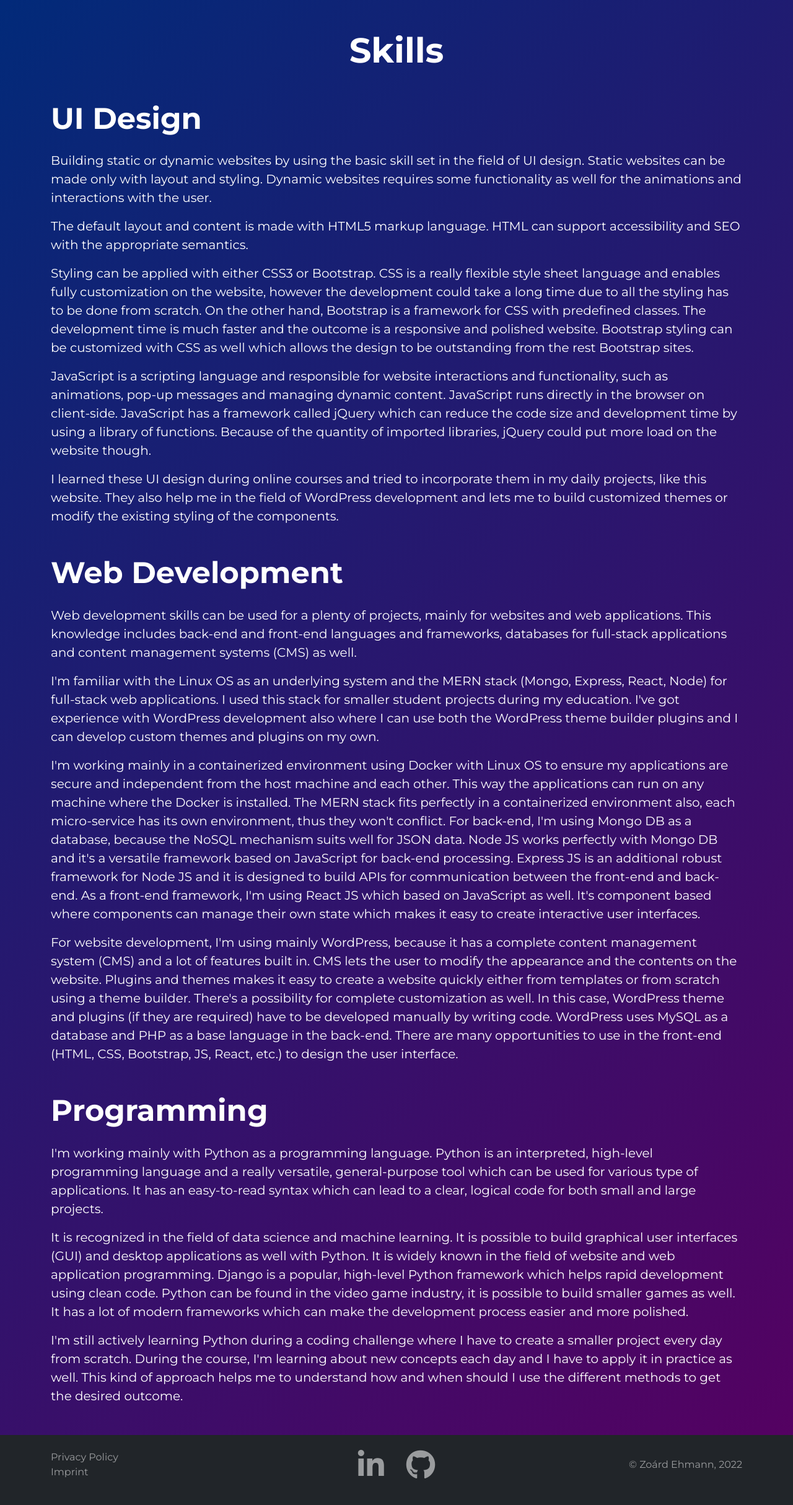
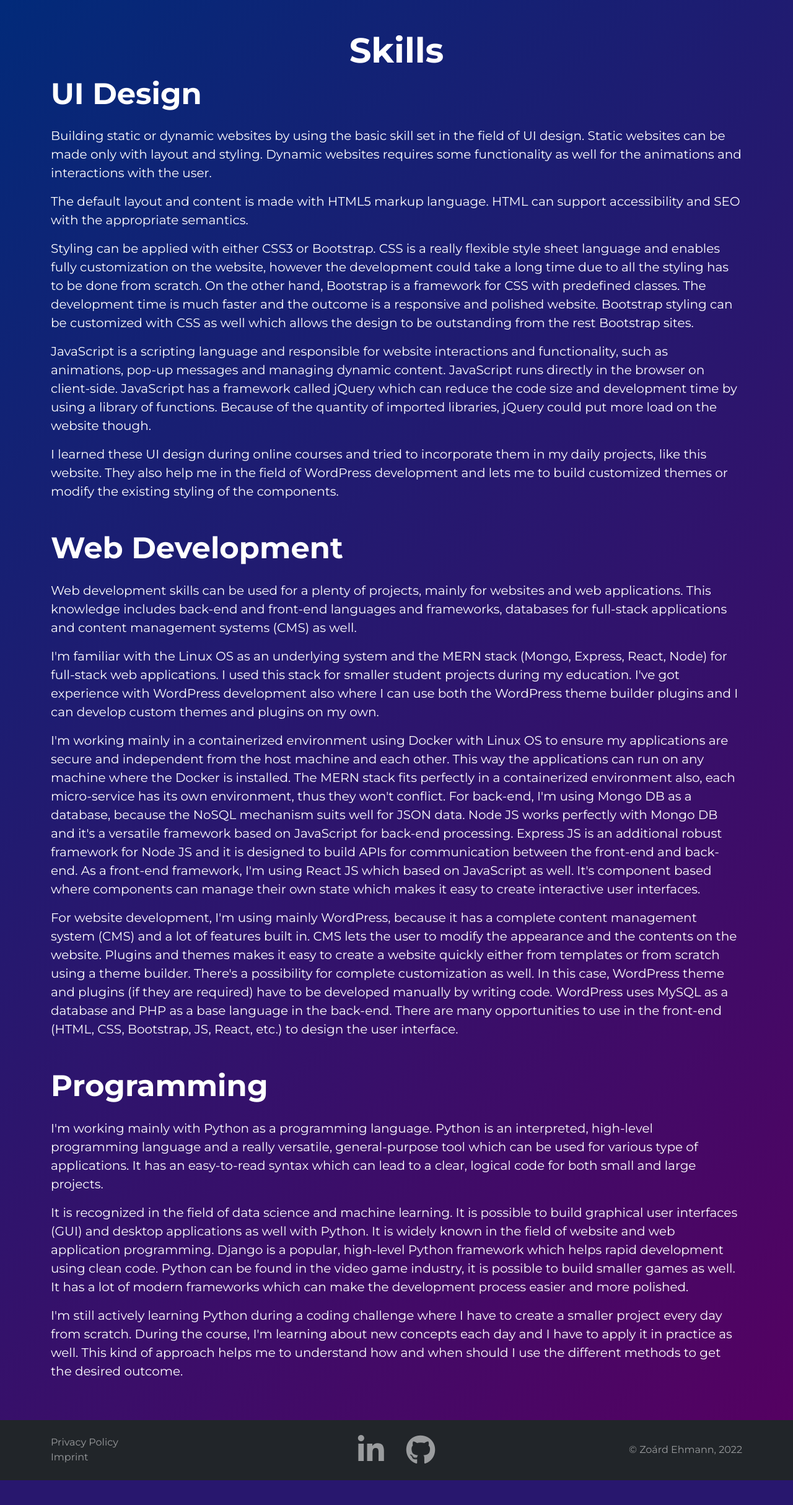
Before and after one commit to zoard-ehmann/portfolio-website, a Flask app: template templates/skills.html in a window 1280 px wide. Shown: the part 74-2503 px from the top of the page at 62% size. After the commit the page ends 2463 px from the top, so only its background shows below. Run offline with Flask 2, Linux system fonts and the light colour scheme; the template is opened without the code that fills it, so the values that code supplies are empty; some libraries are stand-ins or nearby versions.

Commit message:
Design fixing; sticking footer to bottom

```diff
--- a/templates/about.html
+++ b/templates/about.html
@@ -3,11 +3,11 @@
 
 {% block content %}
 
-<section class="mt-5 text-center">
+<section class="mb-5 text-center">
   <h1 class="display-4 my-main__title--bold">About</h1>
 </section>
 
-<section class="mt-5 text-center text-sm-start">
+<section class="text-center text-sm-start">
   <img src="{{ url_for('static', filename='images/zoard.jpg') }}" alt="Profile picture of Zoárd." class="img-fluid rounded-circle float-none float-sm-end ms-sm-3 mb-3" width="200">
   <p class="lead">My name is Zoárd and I live in Hungary in a pretty city with my beautiful girlfriend.</p>
   <p class="lead">I always wanted to dive into the world of IT and I was lucky enough to fit in a team at one of the market leader IT companies where I was able to gain hands-on experience.</p>
--- a/templates/base.html
+++ b/templates/base.html
@@ -18,12 +18,12 @@
   <header>
     {% include "header.html" %}
   </header>
-  <div class="container">
+  <div class="container d-flex flex-column min-vh-100 mt-5 mb-5">
     <main>
       {% block content %}{% endblock %}
     </main>
   </div>
-  <footer>
+  <footer class="mt-auto">
     {% include "footer.html" %}
   </footer>
   <script src="https://cdn.jsdelivr.net/npm/bootstrap@5.2.0-beta1/dist/js/bootstrap.bundle.min.js"></script>
--- a/templates/footer.html
+++ b/templates/footer.html
@@ -1,16 +1,16 @@
-<div class="mt-5 pt-4 pb-4 bg-dark">
+<div class="pt-4 pb-4 bg-dark">
   <div class="container">
     <div class="row text-center d-flex align-items-center">
-      <div class="col-md-4 text-md-start mb-3">
+      <div class="col-md-4 text-md-start mb-3 mb-md-0">
         <a class="d-block my-footer__text--muted" href="{{ url_for('privacy_policy') }}">Privacy Policy</a>
         <a class="d-block my-footer__text--muted" href="{{ url_for('imprint') }}">Imprint</a>
       </div>
-      <div class="col-md-4 mb-3">
+      <div class="col-md-4 mb-3 mb-md-0">
         <a class="my-footer__text--muted ps-3 pe-3" href="https://www.linkedin.com/in/zoard-ehmann/"><i class="fa-brands fa-linkedin-in fa-3x"></i></a>
         <a class="my-footer__text--muted ps-3 pe-3" href="https://github.com/zoard-ehmann"><i class="fa-brands fa-github fa-3x"></i></a>
       </div>
       <div class="col-md-4 text-md-end">
-        <p class="my-footer__text--muted">© Zoárd Ehmann, {{ now.year }}</p>
+        <p class="my-footer__text--muted m-0">© Zoárd Ehmann, {{ now.year }}</p>
       </div>
     </div>
   </div>
--- a/templates/header.html
+++ b/templates/header.html
@@ -1,4 +1,4 @@
-<nav class="navbar navbar-expand-lg bg-dark navbar-dark mb-5">
+<nav class="navbar navbar-expand-lg bg-dark navbar-dark">
   <div class="container">
     <a class="navbar-brand" href="{{ url_for('home') }}"><img src="{{ url_for('static', filename='images/logo.svg') }}" width="200" alt="Zoárd's Logo"></a>
     <button class="navbar-toggler" type="button" data-bs-toggle="collapse" data-bs-target="#navbarSupportedContent" aria-controls="navbarSupportedContent" aria-expanded="false" aria-label="Toggle navigation">
--- a/templates/index.html
+++ b/templates/index.html
@@ -3,7 +3,7 @@
 
 {% block content %}
 
-<section class="mt-5">
+<section class="mb-5">
   <div class="row">
     <div class="col-lg-7 text-center text-lg-start">
       <h1 class="mb-4 display-4 my-main__title--bold">Web Development & Programming</h1>
@@ -18,7 +18,7 @@
   </div>
 </section>
 
-<section class="mt-5">
+<section class="mb-5">
   <h2 class="mb-4 display-5 text-center my-main__title--bold">My skills in the field of IT</h2>
   <div class="row text-center">
     <div class="col-md-6 col-lg-4">
@@ -51,7 +51,7 @@
   </div>
 </section>
 
-<section class="mt-5">
+<section>
   <h2 class="mb-4 display-5 text-center my-main__title--bold">The goal of my website</h2>
   <div class="row">
     <div class="col-lg-5">
--- a/templates/skills.html
+++ b/templates/skills.html
@@ -3,11 +3,11 @@
 
 {% block content %}
 
-<section class="mt-5 text-center">
+<section class="text-center">
   <h1 class="display-4 my-main__title--bold">Skills</h1>
 </section>
 
-<section class="mt-5 text-center text-sm-start">
+<section class="mb-5 text-center text-sm-start">
   <h2 class="display-5 my-main__title--bold mb-4">UI Design</h2>
   <p class="lead">Building static or dynamic websites by using the basic skill set in the field of UI design. Static websites can be made only with layout and styling. Dynamic websites requires some functionality as well for the animations and interactions with the user.</p>
   <p class="lead">The default layout and content is made with HTML5 markup language. HTML can support accessibility and SEO with the appropriate semantics.</p>
@@ -16,7 +16,7 @@
   <p class="lead">I learned these UI design during online courses and tried to incorporate them in my daily projects, like this website. They also help me in the field of WordPress development and lets me to build customized themes or modify the existing styling of the components.</p>
 </section>
 
-<section class="mt-5 text-center text-sm-start">
+<section class="mb-5 text-center text-sm-start">
   <h2 class="display-5 my-main__title--bold mb-4">Web Development</h2>
   <p class="lead">Web development skills can be used for a plenty of projects, mainly for websites and web applications. This knowledge includes back-end and front-end languages and frameworks, databases for full-stack applications and content management systems (CMS) as well.</p>
   <p class="lead">I'm familiar with the Linux OS as an underlying system and the MERN stack (Mongo, Express, React, Node) for full-stack web applications. I used this stack for smaller student projects during my education. I've got experience with WordPress development also where I can use both the WordPress theme builder plugins and I can develop custom themes and plugins on my own.</p>
@@ -24,7 +24,7 @@
   <p class="lead">For website development, I'm using mainly WordPress, because it has a complete content management system (CMS) and a lot of features built in. CMS lets the user to modify the appearance and the contents on the website. Plugins and themes makes it easy to create a website quickly either from templates or from scratch using a theme builder. There's a possibility for complete customization as well. In this case, WordPress theme and plugins (if they are required) have to be developed manually by writing code. WordPress uses MySQL as a database and PHP as a base language in the back-end. There are many opportunities to use in the front-end (HTML, CSS, Bootstrap, JS, React, etc.) to design the user interface.</p>
 </section>
 
-<section class="mt-5 text-center text-sm-start">
+<section class="text-center text-sm-start">
   <h2 class="display-5 my-main__title--bold mb-4">Programming</h2>
   <p class="lead">I'm working mainly with Python as a programming language. Python is an interpreted, high-level programming language and a really versatile, general-purpose tool which can be used for various type of applications. It has an easy-to-read syntax which can lead to a clear, logical code for both small and large projects.</p>
   <p class="lead">It is recognized in the field of data science and machine learning. It is possible to build graphical user interfaces (GUI) and desktop applications as well with Python. It is widely known in the field of website and web application programming. Django is a popular, high-level Python framework which helps rapid development using clean code. Python can be found in the video game industry, it is possible to build smaller games as well. It has a lot of modern frameworks which can make the development process easier and more polished.</p>
```
